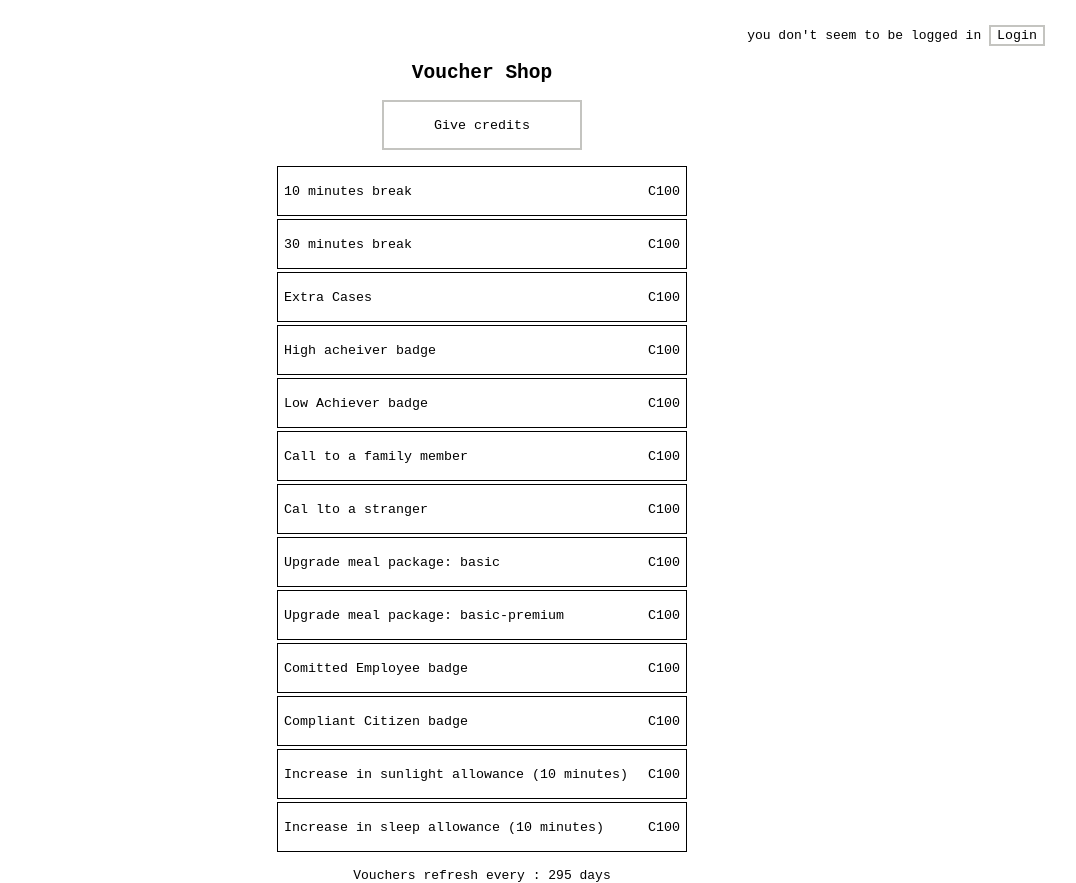
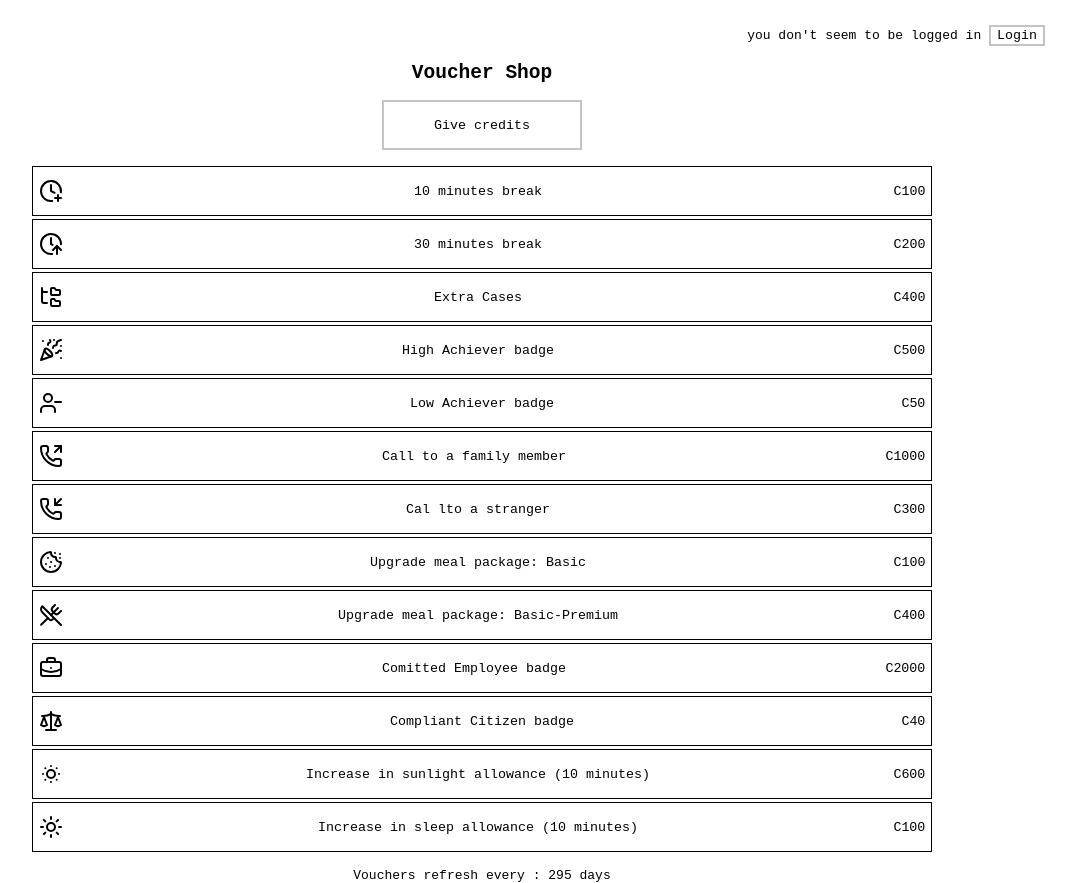
Before and after one commit to lewisPratt/theAdministrator, a React (Vite) app: page /VoucherShop in a window 1280 px wide. Shown: the whole page, without its empty margins (158-1234 px from the left). Built offline with nearby package versions, Linux system fonts and the light colour scheme.

Commit message:
feat: enhance VoucherShop with improved voucher descriptions, icons, and error handling; update interfaces for better type management

```diff
--- a/src/App.css
+++ b/src/App.css
@@ -639,18 +639,26 @@ REVIEW OVERLAY
 /*//////////////////////////////
 Voucher shop
 ///////////////////////////*/
+#voucher-shop{
+  display:flex;
+  flex-direction: column;
+  justify-content: center;
+  align-items: center;
+}
 #voucher-items-container {
   display: flex;
   flex-direction: column;
   justify-content: center;
-  align-items: center;
   flex-direction: row;
   flex-wrap: wrap;
+
+  width:80%;
 
 }
 #voucher-items-container ol{
 list-style: none;
 padding: 0;
+width:100%;
 }
 #voucher-items-container li{
 transition: .6s;
@@ -677,13 +685,23 @@ margin:20px 0;
   color: white;
 
 }
+.purchase-button{
+  text-align:right;
+  margin:20px;
+}
 .purchased-unlock-class{
   background-color:lightgreen;
 
 }
 
-
-
+.voucher-desc{
+  margin:20px 0;
+}
+#voucher-error{
+  color:red;
+  font-size:1.1rem;
+  animation: bulge 1s ;
+}
 /*//////////////////////////////
 Inbox
 ////////////////////////*/
@@ -986,3 +1004,8 @@ Command centre input
     translate: 0 110%;
   }
 }
+@keyframes bulge {
+  50%{
+    scale:1.2;
+  }
+}
--- a/src/TranscriptReviewBox.tsx
+++ b/src/TranscriptReviewBox.tsx
@@ -1,18 +1,11 @@
 import React, { useState, type Dispatch, type SetStateAction } from "react";
-import type { reviewShape } from "./interfaces";
+import type { transcriptReviewBoxProps } from "./interfaces";
 import { DoorOpen, Backpack, CircleCheck, CircleX, X, MapPinned } from "lucide-react";
 import { Tooltip } from "react-tooltip";
 import { v4 as uuidv4 } from "uuid";
 import { NIL as NIL_UUID } from "uuid";
 
-interface transcriptReviewBoxProps {
-  transcript: reviewShape | null;
-  reviewTranscriptSetter: Dispatch<SetStateAction<reviewShape | null>>;
-  decisionSetter: Dispatch<SetStateAction<boolean>>;
-  scoreSetter: Dispatch<SetStateAction<number>>;
-  selectedSetter: Dispatch<SetStateAction<string>>;
-  scoreState: number;
-}
+
 //set to 1 to show debug info on weighting
 const debug: number = 0;
 
--- a/src/VoucherShop.tsx
+++ b/src/VoucherShop.tsx
@@ -1,87 +1,97 @@
 import { useContext, useEffect, useState } from "react";
-import { LoaderCircle } from "lucide-react";
+import { BriefcaseBusiness, ClockArrowUp, ClockPlus, Cookie, FolderTree, LoaderCircle, PartyPopper, PhoneIncoming, PhoneOutgoing, Scale, Sun, SunDim, UserMinus, UtensilsCrossed } from "lucide-react";
 import { ScoreContext } from "./context_providers/ScoreContext";
 import { UnlocksContext } from "./context_providers/unlocksContext";
 import type { VoucherShape, VoucherListShape } from "./interfaces";
 
-
-
-
 export default function VoucherShop() {
   const [loadingState, setLoadingState] = useState<boolean>(true);
   const [confirming, setConfirming] = useState<string | null>(null);
-  const {scoreState,setScoreState} = useContext(ScoreContext)
-    const {playerUnlocks,setPlayerUnlocks} = useContext(UnlocksContext)
-        console.log(playerUnlocks)
+  const { scoreState, setScoreState } = useContext(ScoreContext);
+  const { playerUnlocks, setPlayerUnlocks } = useContext(UnlocksContext);
+  console.log(playerUnlocks);
 
-  const [errorState, setErrorState] = useState<string>("")
+  const [errorState, setErrorState] = useState<string | null>(null);
 
-    const debug = true
-  const vouchers :VoucherListShape = {
+  const debug = true;
+  const vouchers: VoucherListShape = {
     ["voucher1"]: {
       name: "10 minutes break",
       cost: 100,
-      desc: "Deserunt nostrud est ex dolore ad ex officia elit.",
+      desc: "A well deserved 10 minute break that you can enjoy with your assigned synth desk plant. (any additional time over 10 minutes will incur a negative credit balance on your record)",
+      icon: <ClockPlus />
     },
     ["voucher2"]: {
       name: "30 minutes break",
-      cost: 100,
-      desc: "Deserunt nostrud est ex dolore ad ex officia elit.",
+      cost: 200,
+      desc: "A well deserved 30 minute break that you can enjoy with your assigned synth desk plant. (any additional time over 30 minutes will incur a negative credit balance on your record)",
+      icon: <ClockArrowUp />
     },
     ["voucher3"]: {
       name: "Extra Cases",
-      cost: 100,
-      desc: "Deserunt nostrud est ex dolore ad ex officia elit.",
+      cost: 400,
+      desc: "More cases to earn more credits. The wish of every Administrator.",
+      icon: <FolderTree />
     },
     ["voucher4"]: {
-      name: "High acheiver badge",
-      cost: 100,
-      desc: "Deserunt nostrud est ex dolore ad ex officia elit.",
+      name: "High Achiever badge",
+      cost: 500,
+      desc: "A badge to wear on your assigned outerwear. You have performed to a level that some would call acceptable. The City requires more evidence to confirm this label.",
+      icon: <PartyPopper />
     },
     ["voucher5"]: {
       name: "Low Achiever badge",
-      cost: 100,
-      desc: "Deserunt nostrud est ex dolore ad ex officia elit.",
+      cost: 50,
+      desc: "A badge to wear on your assigned outerwear. You have done so little that it is not yet worth commenting on your inadequate attempt to undertake your assigned role.",
+      icon: <UserMinus />
     },
     ["voucher6"]: {
       name: "Call to a family member",
-      cost: 100,
-      desc: "Deserunt nostrud est ex dolore ad ex officia elit.",
+      cost: 1000,
+      desc: "A NetCall to a single family member that lasts no longer than 5 minutes. This call will be monitored for your safety.",
+      icon: <PhoneOutgoing />
     },
     ["voucher7"]: {
       name: "Cal lto a stranger",
-      cost: 100,
-      desc: "Deserunt nostrud est ex dolore ad ex officia elit.",
+      cost: 300,
+      desc: "A NetCall to a stranger who has entered the Re-Education programme. An opportunity to see the good you are doing with your work. This call will be monitored for your safety.",
+      icon: <PhoneIncoming />
     },
     ["voucher8"]: {
-      name: "Upgrade meal package: basic",
+      name: "Upgrade meal package: Basic",
       cost: 100,
-      desc: "Deserunt nostrud est ex dolore ad ex officia elit.",
+      desc: "Upgrade of your currently meal package level: Sustinance Enhanced, to package level: Basic",
+      icon:<Cookie />
     },
     ["voucher9"]: {
-      name: "Upgrade meal package: basic-premium",
-      cost: 100,
-      desc: "Deserunt nostrud est ex dolore ad ex officia elit.",
+      name: "Upgrade meal package: Basic-Premium",
+      cost: 400,
+      desc: "Upgrade of your currently meal package level:  Basic, to package level: Basic Premium",
+      icon: <UtensilsCrossed />
     },
     ["voucher10"]: {
       name: "Comitted Employee badge",
-      cost: 100,
-      desc: "Deserunt nostrud est ex dolore ad ex officia elit.",
+      cost: 2000,
+      desc: "You have done well to show The City that you care deeply about your role and the rule of law. ",
+      icon: <BriefcaseBusiness />
     },
     ["voucher11"]: {
       name: "Compliant Citizen badge",
-      cost: 100,
-      desc: "Deserunt nostrud est ex dolore ad ex officia elit.",
+      cost: 40,
+      desc: "Wear with pride to show your fellow Citizens that you are compliant and law abiding and not in need of Re-education.",
+      icon: <Scale />
     },
     ["voucher12"]: {
       name: "Increase in sunlight allowance (10 minutes)",
-      cost: 100,
-      desc: "Deserunt nostrud est ex dolore ad ex officia elit.",
+      cost: 600,
+      desc: "Add 10 extra minutes to your sunlight allowance for one day only. (maximum of 90 minutes/day)",
+      icon:< SunDim />
     },
     ["voucher13"]: {
       name: "Increase in sleep allowance (10 minutes)",
       cost: 100,
-      desc: "Deserunt nostrud est ex dolore ad ex officia elit.",
+      desc: "Add 10 extra minutes to your sleep time allowance for on eday only. (maximum of 4 hours day)",
+      icon: <Sun />
     },
   };
 
@@ -89,46 +99,47 @@ export default function VoucherShop() {
     setTimeout(setLoadingState, 2000, false);
   });
 
-  function giveCredits(){
-    setScoreState(scoreState+1000)
+  function giveCredits() {
+    setScoreState(scoreState + 1000);
   }
   function confirmChoice(e: React.MouseEvent<HTMLButtonElement>) {
+      setErrorState(null)
     if (
       e.currentTarget.dataset.voucherName &&
       e.currentTarget.dataset.voucherIdent
     ) {
-
       const chosenVoucherIdent: string = e.currentTarget.dataset.voucherIdent;
+      if(confirming === chosenVoucherIdent){
+        setConfirming(null)
+      }
+      else{
       const chosenVoucherName: string = e.currentTarget.dataset.voucherName;
 
-      const chosenVoucher: VoucherShape = vouchers[`${chosenVoucherIdent}`]
-      console.log(chosenVoucher)
-      console.log(chosenVoucherIdent)
+      const chosenVoucher: VoucherShape = vouchers[`${chosenVoucherIdent}`];
+
 
       if (chosenVoucher != undefined) {
-        if(scoreState < chosenVoucher.cost){
-            setErrorState("You do not have enough credits")
-        }
+
         setConfirming(chosenVoucherIdent);
       }
     }
     }
+  }
 
-  function purchaseVoucher(){
+  function purchaseVoucher() {
 
-    if(confirming != null){
-        const selectedVoucher = vouchers[`${confirming}`]
-        if(scoreState < selectedVoucher.cost){
-            setErrorState("You do not have enough credits")
+    if (confirming != null) {
+      const selectedVoucher = vouchers[`${confirming}`];
+      if (scoreState < selectedVoucher.cost) {
+        setErrorState("You do not have enough credits");
+      } else {
+        setScoreState(scoreState - selectedVoucher.cost);
+        let updatedUnlocks: string[] = [];
+        if (playerUnlocks != null) {
+          updatedUnlocks = [...playerUnlocks];
         }
-    else{
-        setScoreState(scoreState - selectedVoucher.cost)
-        let updatedUnlocks : string[]= []
-        if(playerUnlocks != null){
-            updatedUnlocks = [...playerUnlocks]
-        }
-        updatedUnlocks.push(confirming)
-        setPlayerUnlocks(updatedUnlocks)
+        updatedUnlocks.push(confirming);
+        setPlayerUnlocks(updatedUnlocks);
       }
     }
   }
@@ -145,29 +156,38 @@ export default function VoucherShop() {
             <h2>Voucher Shop</h2>
             {debug && <button onClick={giveCredits}>Give credits</button>}
           </div>
-          {errorState != "" && <p>{errorState}</p>}
+          {errorState != null && <p id='voucher-error'>{errorState}</p>}
           <section id="voucher-items-container">
             <ol>
               {Object.entries(vouchers).map((voucher) => {
-
                 return (
-                <li >
+                  <li>
                     <button
                       key={voucher[0]}
-                  className={"voucher-box " +(playerUnlocks?.includes(voucher[0]) ? "purchased-unlock-class" : "unpurchased-unlock-class")}
+                      className={
+                        "voucher-box " +
+                        (playerUnlocks?.includes(voucher[0])
+                          ? "purchased-unlock-class"
+                          : "unpurchased-unlock-class")
+                      }
                       data-voucher-name={voucher[1].name}
                       data-voucher-ident={voucher[0]}
                       onClick={(e) => {
                         confirmChoice(e);
                       }}
                     >
-                  <p>{voucher[1].name}</p>  <p>C{voucher[1].cost}</p>
+                      {voucher[1].icon}<p> {voucher[1].name}</p> <p>C{voucher[1].cost}</p>
                     </button>
-                {confirming != null && confirming === voucher[0] &&
-                <div className='voucher-desc'>
-                    <p>This voucher entitles you to....{voucher[1].desc}</p>
-                    <p><button onClick={purchaseVoucher}>Purchase</button></p>
-                </div>}
+                    {confirming != null && confirming === voucher[0] && (
+                      <div >
+                        <p className="voucher-desc">{voucher[1].desc}</p>
+                        {!playerUnlocks?.includes(voucher[0]) && (
+                          <p className='purchase-button'>
+                            <button onClick={purchaseVoucher} >Purchase</button>
+                          </p>
+                        )}
+                      </div>
+                    )}
                   </li>
                 );
               })}
```
Also changed, not shown: src/interfaces.ts (+10 -0 lines). Lines whose indentation alone changed are shown as unchanged.
